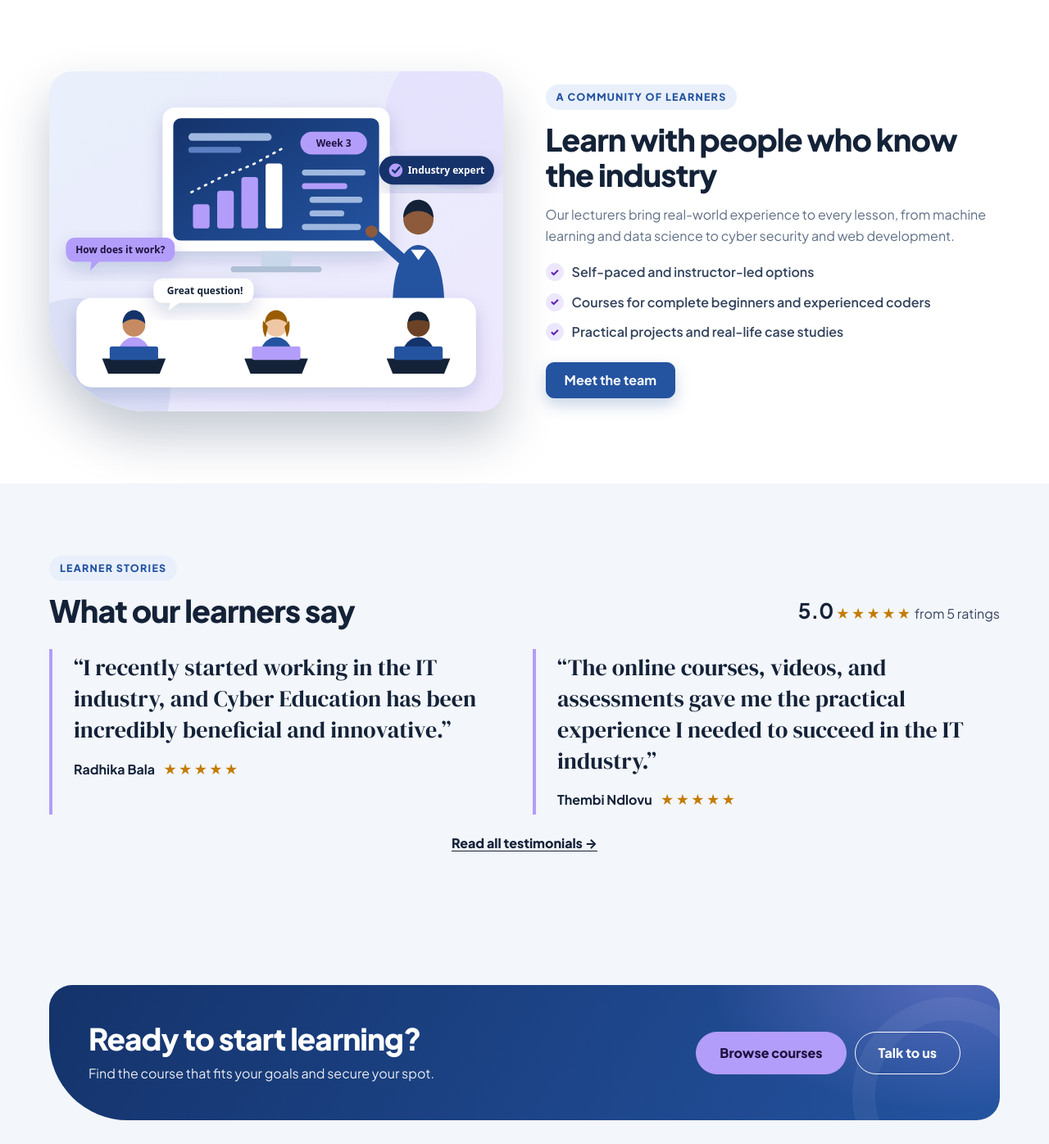
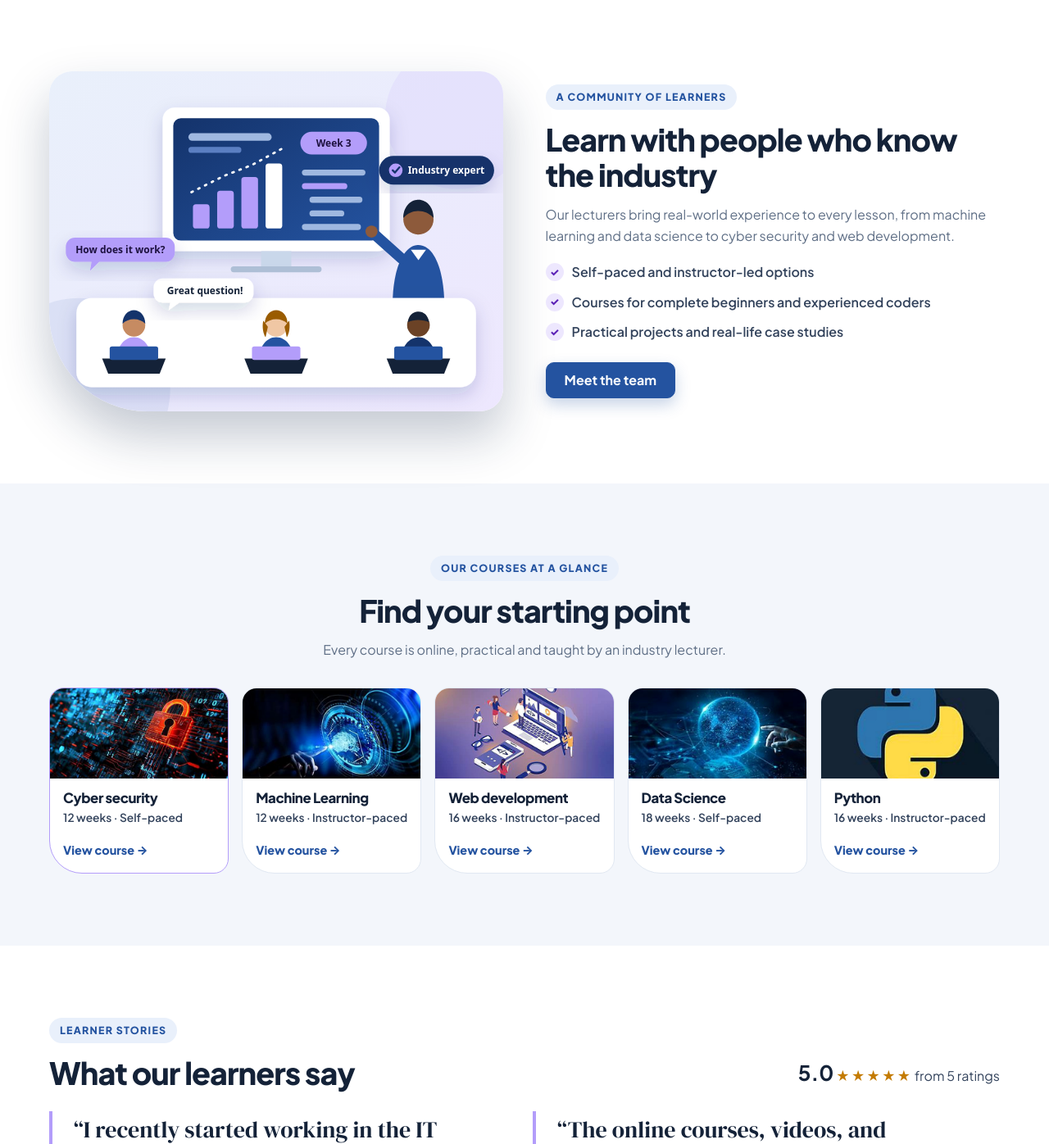
Before and after one commit to WBaloyi/Cyber-education, a Flask app: page / in a window 1280 px wide. Shown: the part 1951-3347 px from the top of the page at 82% size. Run offline with Flask 3, Linux system fonts and the light colour scheme; data comes from the database, SQL or seed files in the repository; data that the repository does not hold is empty.

Commit message:
Added courses to home page

```diff
--- a/templates/Index.html
+++ b/templates/Index.html
@@ -105,6 +105,15 @@
         </div>
     </section>
 
+    <!-- Loaded in the browser from the Node.js / Express API (server.js), which reads course-data.json.
+         Stays hidden if the Node server isn't running. -->
+    <section id="courses-glance" class="reveal" hidden>
+        <p class="eyebrow">Our courses at a glance</p>
+        <h2>Find your starting point</h2>
+        <p>Every course is online, practical and taught by an industry lecturer.</p>
+        <div class="row row-cols-1 row-cols-sm-2 row-cols-lg-5 g-3 mt-2 text-start" id="courses-glance-list"></div>
+    </section>
+
     {% if highlights %}
     <section class="home-reviews reveal">
         <div class="section-head">
@@ -137,3 +146,54 @@
         </div>
     </section>
 {% endblock %}
+
+{% block scripts %}
+    <script>
+        // "Our courses at a glance": data comes from the Node.js server (GET /api/courses reads course-data.json).
+        (() => {
+            const API = '{{ node_api_url }}/api/courses';
+            const section = document.getElementById('courses-glance');
+            const list = document.getElementById('courses-glance-list');
+            const coursePage = slug => `{{ url_for('course_detail', slug='SLUG') }}`.replace('SLUG', encodeURIComponent(slug));
+
+            const el = (tag, className, text) => {
+                const node = document.createElement(tag);
+                if (className) node.className = className;
+                if (text !== undefined) node.textContent = text;
+                return node;
+            };
+
+            const card = course => {
+                const col = el('div', 'col');
+                const link = el('a', `glance-card${course.featured ? ' glance-card--featured' : ''}`);
+                link.href = coursePage(course.slug);
+                const img = el('img');
+                img.src = course.image;
+                img.alt = '';
+                img.loading = 'lazy';
+                const body = el('div', 'glance-card-body');
+                body.append(
+                    el('h3', 'glance-card-title', course.title),
+                    el('p', 'glance-card-meta', `${course.duration} · ${course.delivery}`),
+                    el('p', 'glance-card-lecturer', course.lecturer),
+                    el('span', 'glance-card-link', 'View course')
+                );
+                link.append(img, body);
+                col.append(link);
+                return col;
+            };
+
+            fetch(API)
+                .then(response => {
+                    if (!response.ok) throw new Error(`HTTP ${response.status}`);
+                    return response.json();
+                })
+                .then(courses => {
+                    if (!Array.isArray(courses) || !courses.length) return;
+                    list.replaceChildren(...courses.map(card));
+                    section.hidden = false;
+                })
+                .catch(error => console.warn('Courses at a glance needs the Node.js server (npm start).', error));
+        })();
+    </script>
+{% endblock %}
```
Also changed, not shown: README.md.
